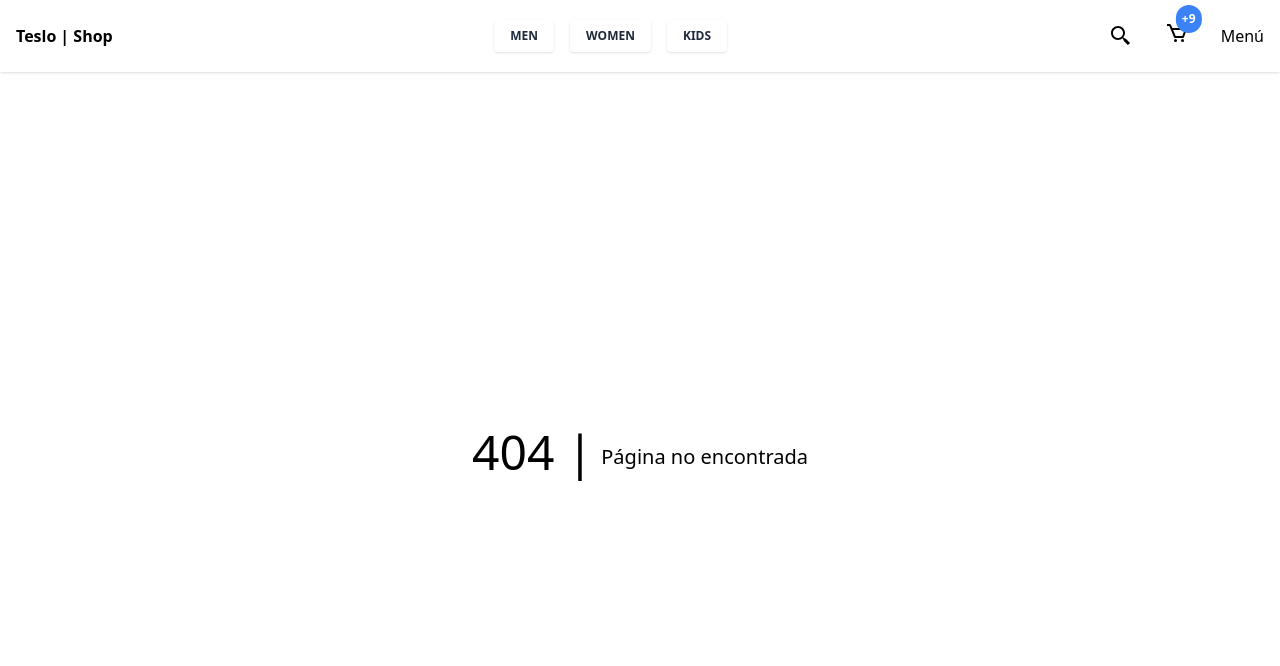
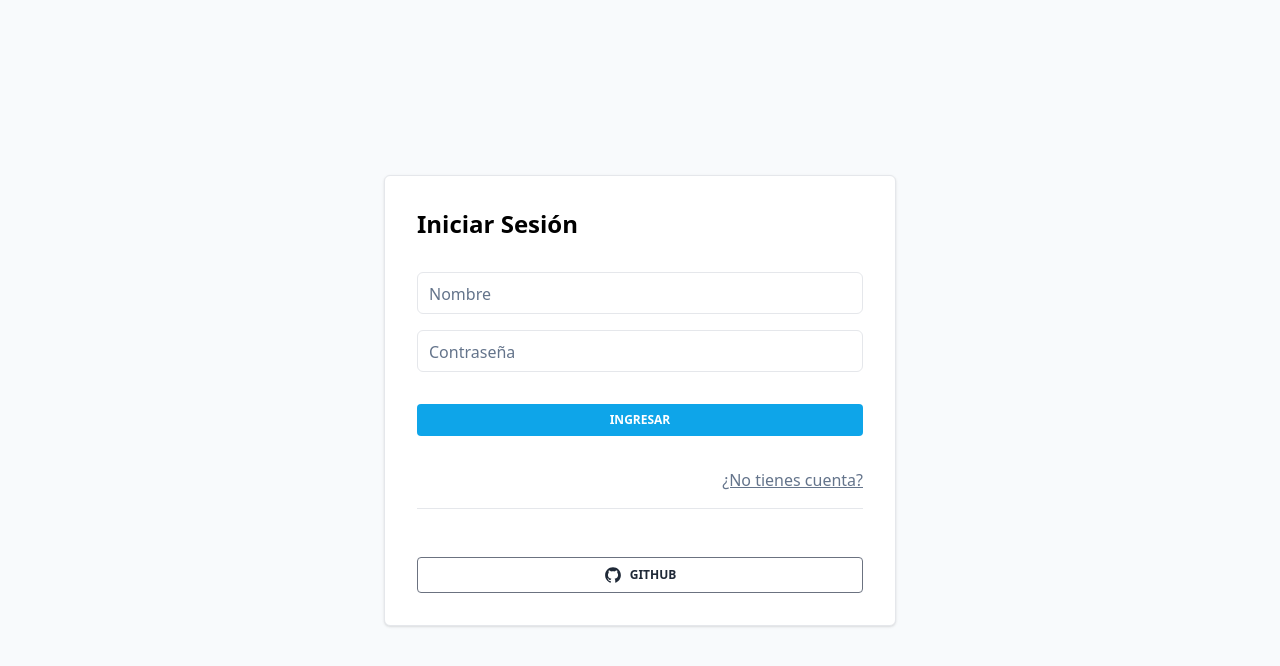
Before and after one commit to Copca/next-teslo-shop, a Next.js app: page /auth/login in a window 1280 px wide. Before the commit this address had no page. Shown: the top 666 px of the page. Built offline with nearby package versions, Linux system fonts and the light colour scheme; what tw-elements would draw is missing.

Commit message:
LoginPage

```diff
--- /dev/null
+++ b/components/ui/InputLogin.tsx
@@ -0,0 +1,29 @@
+import { FC } from 'react';
+
+interface Props {
+	type?: InputType;
+	labelText?: string;
+	className?: string;
+}
+
+type InputType = 'text' | 'email' | 'file' | 'number' | 'tel' | 'text' | 'password';
+
+export const InputLogin: FC<Props> = ({
+	type = 'text',
+	labelText = 'nombre',
+	className = ''
+}) => {
+	return (
+		<div className={`relative ${className}`}>
+			<input
+				type={type}
+				placeholder=' '
+				className='w-full border focus:border-sky-500 rounded-md outline-none  py-2 px-3 peer'
+			/>
+			<div></div>
+			<label className='absolute bg-white -top-3 left-2 scale-75 px-1 transition-all peer-placeholder-shown:scale-100 peer-placeholder-shown:top-2.5 peer-placeholder-shown:left-2 peer-placeholder-shown:text-slate-500 peer-focus:-top-3 peer-focus-within:left-2 peer-focus:scale-75 peer-focus:text-sky-500'>
+				{labelText}
+			</label>
+		</div>
+	);
+};
--- a/components/ui/index.ts
+++ b/components/ui/index.ts
@@ -2,6 +2,7 @@ export * from './CartBtn';
 export * from './Chip';
 export * from './Counter';
 export * from './InputAnimated';
+export * from './InputLogin';
 export * from './InputSearch';
 export * from './Navbar';
 export * from './SelectAnimated';
--- /dev/null
+++ b/pages/auth/login.tsx
@@ -0,0 +1,64 @@
+import { FormEvent } from 'react';
+import { NextPage } from 'next';
+import Link from 'next/link';
+import { AiFillGithub } from 'react-icons/ai';
+
+import { AuthLayout } from '../../components/layouts';
+import { InputLogin } from '../../components/ui';
+
+const LoginPage: NextPage = () => {
+	const onSubmitForm = (e: FormEvent<HTMLFormElement>) => {
+		e.preventDefault();
+	};
+
+	return (
+		<AuthLayout tittle={'Ingresar'}>
+			<div className='container'>
+				<div className='max-w-lg mx-auto bg-white border shadow rounded-md p-8'>
+					<h1 className='text-2xl font-bold mb-8'>Iniciar Sesión</h1>
+
+					<form onSubmit={onSubmitForm}>
+						<InputLogin type='text' labelText='Nombre' className='mb-4' />
+						<InputLogin
+							type='password'
+							labelText='Contraseña'
+							className='mb-4'
+						/>
+
+						<button
+							type='submit'
+							className=' btn bg-sky-500 hover:bg-sky-600 w-full my-8'
+							data-mdb-ripple='true'
+							data-mdb-ripple-color='light'
+						>
+							Ingresar
+						</button>
+
+						<div className='flex justify-end'>
+							<Link
+								href={'/auth/register'}
+								className='underline text-slate-500 hover:text-slate-700 transition-colors'
+							>
+								¿No tienes cuenta?
+							</Link>
+						</div>
+
+						<hr className='my-4' />
+
+						<div className='flex justify-center'>
+							<button
+								className='btn text-gray-800 hover:bg-gray-100 border border-gray-500 gap-2 w-full mt-8'
+								data-mdb-ripple='true'
+								data-mdb-ripple-color='dark'
+							>
+								<AiFillGithub className='text-lg' /> GitHub
+							</button>
+						</div>
+					</form>
+				</div>
+			</div>
+		</AuthLayout>
+	);
+};
+
+export default LoginPage;
```
